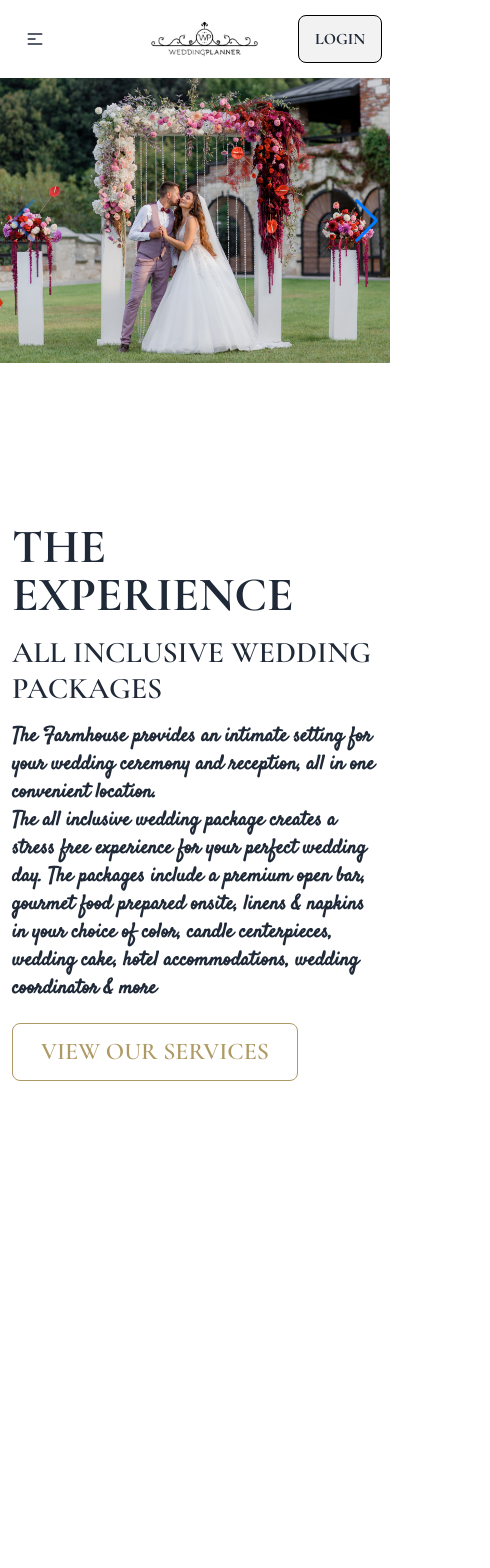
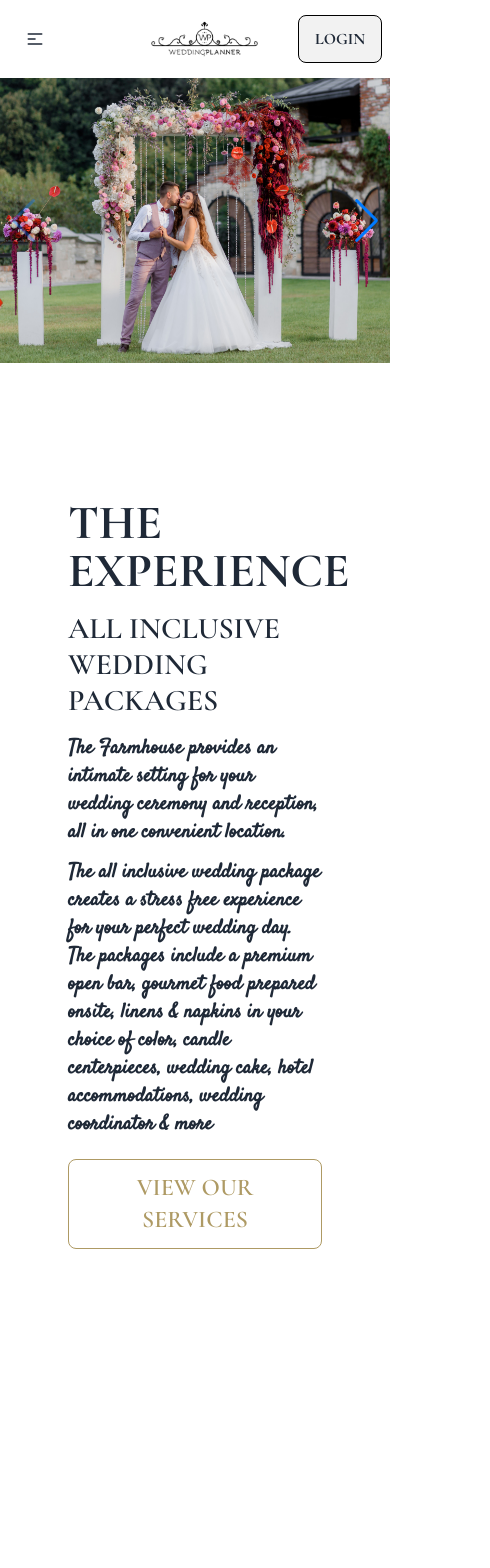
Before and after one commit to sharifulislamshihan/Wedding-Event-Management, a React (Vite) app: page / in a window 390 px wide. Shown: the top 1568 px of the page, 490 px wide, since content can reach past the window. Built offline with nearby package versions, Linux system fonts and the light colour scheme.

Commit message:
venue section in home page added

```diff
--- a/src/pages/Home/Home.jsx
+++ b/src/pages/Home/Home.jsx
@@ -20,14 +20,13 @@ const Home = () => {
             <Navbar></Navbar>
             <Carousel></Carousel>
             {/* View Services */}
-            <section>
-                <div className="grid grid-rows-2 md:grid-cols-2 gap-16 my-28 ">
-                    <div data-aos="fade-right" data-aos-duration="1200" className="mt-12 ml-3 mr-3">
+            <div className="grid grid-cols-1 lg:grid-cols-2 gap-16 mt-28 mx-14 ">
+                <div data-aos="fade-right" data-aos-duration="1200" className="mt-6 ml-3 mr-3">
                     <h3 className="text-5xl font-heading font-bold">THE EXPERIENCE</h3>
                     <h4 className="text-3xl font-heading font-semibold my-4">ALL INCLUSIVE WEDDING PACKAGES</h4>
                     <p className="text-xl font-paragraph font-semibold">The Farmhouse provides an intimate setting for your wedding ceremony and reception, all in one convenient location.</p>
 
-                        <p className="text-xl font-paragraph font-semibold">The all inclusive wedding package creates a stress free experience for your perfect wedding day. The packages include a premium open bar, gourmet food prepared onsite, linens & napkins in your choice of color, candle centerpieces, wedding cake, hotel accommodations, wedding coordinator & more</p>
+                    <p className="text-xl font-paragraph font-semibold mt-3">The all inclusive wedding package creates a stress free experience for your perfect wedding day. The packages include a premium open bar, gourmet food prepared onsite, linens & napkins in your choice of color, candle centerpieces, wedding cake, hotel accommodations, wedding coordinator & more</p>
 
                     <div className="my-5">
                         <NavLink to='/services'><button className="font-heading border border-double border-[#ae9a64] text-[#ae9a64] text-2xl font-semibold px-7 py-3 rounded-lg hover:bg-[#ae9a64] hover:text-black">VIEW OUR SERVICES</button></NavLink>
@@ -38,7 +37,28 @@ const Home = () => {
                     <img className="" src="/src/assets/image/Service/service heading/service-heading.jpg" alt="" />
                 </div>
             </div>
-            </section>
+
+
+            {/* view about */}
+
+            <div className="grid grid-cols-1 md:grid-cols-2 gap-16 my-28 mx-14">
+                <div data-aos="fade-up-right" data-aos-duration="1200">
+                    <img className="" src="/src/assets/image/venue.jpg" alt="" />
+                </div>
+                <div data-aos="fade-up-left" data-aos-duration="1200" className=" ml-3 mr-3 text-end">
+                    <h3 className="text-5xl font-heading font-bold">THE VENUE</h3>
+                    <h4 className="text-3xl font-heading font-semibold my-4">BEAUTIFULLY RESTORED FARMHOUSE & ESTATE</h4>
+                    <p className="text-xl font-paragraph font-semibold">The Farmhouse offers intimate indoor spaces for your event including the bright and open main terrace hall, indoor lounge and bar, dressing suites and more. Outside, a large wrap around  deck and patio overlook the gazebo bar & gardens.</p>
+
+                    <p className="text-xl font-paragraph font-semibold mt-3">The historical estate boasts a picturesque outdoor ceremony site underneath romantic willow trees & four acres of manicured
+                        grounds and gardens.</p>
+
+                    <div className="my-5">
+                        <NavLink to='/about'><button className="font-heading border border-double border-[#ae9a64] text-[#ae9a64] text-2xl font-semibold px-7 py-3 rounded-lg hover:bg-[#ae9a64] hover:text-black">ABOUT</button></NavLink>
+                    </div>
+
+                </div>
+            </div>
             <Footer></Footer>
         </div>
     );
```
Also changed, not shown: src/assets/image/venue.jpg (added). Lines whose indentation alone changed are shown as unchanged.
